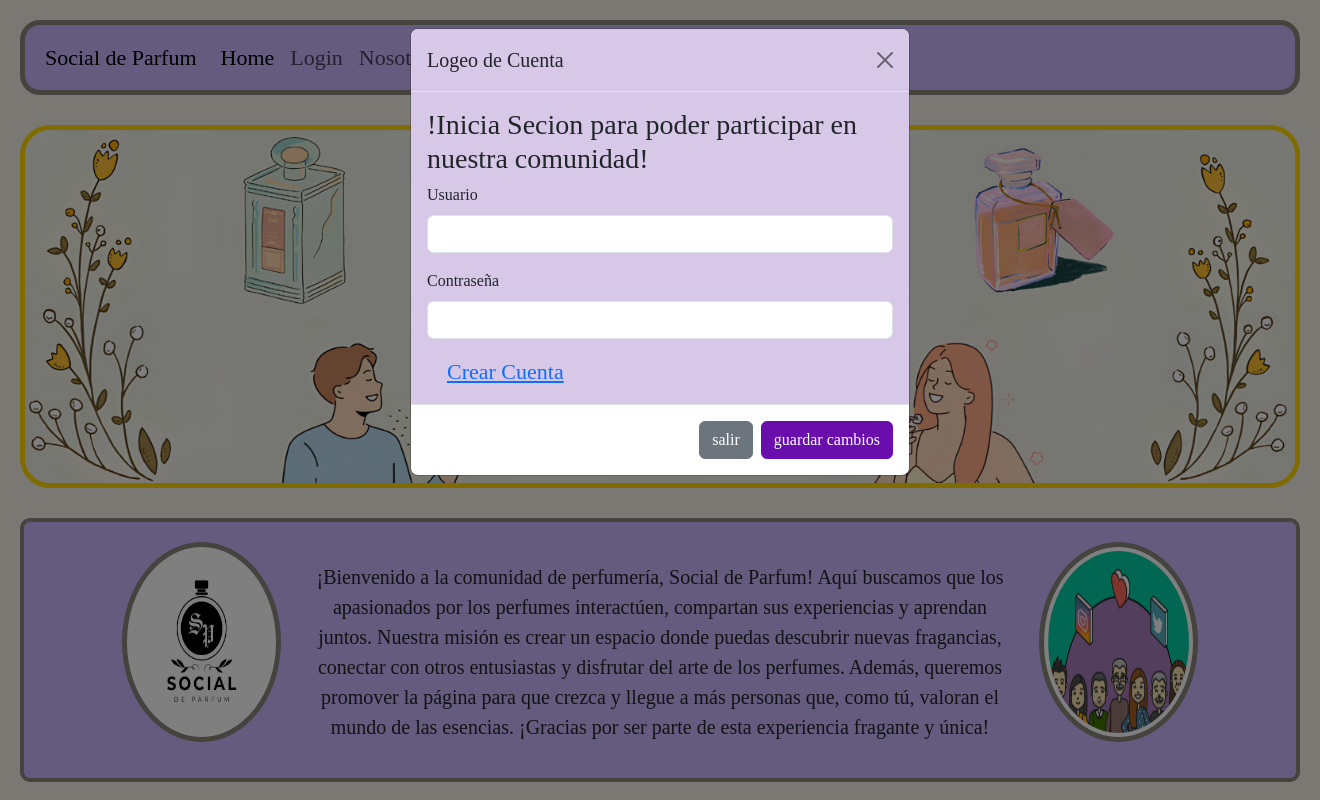
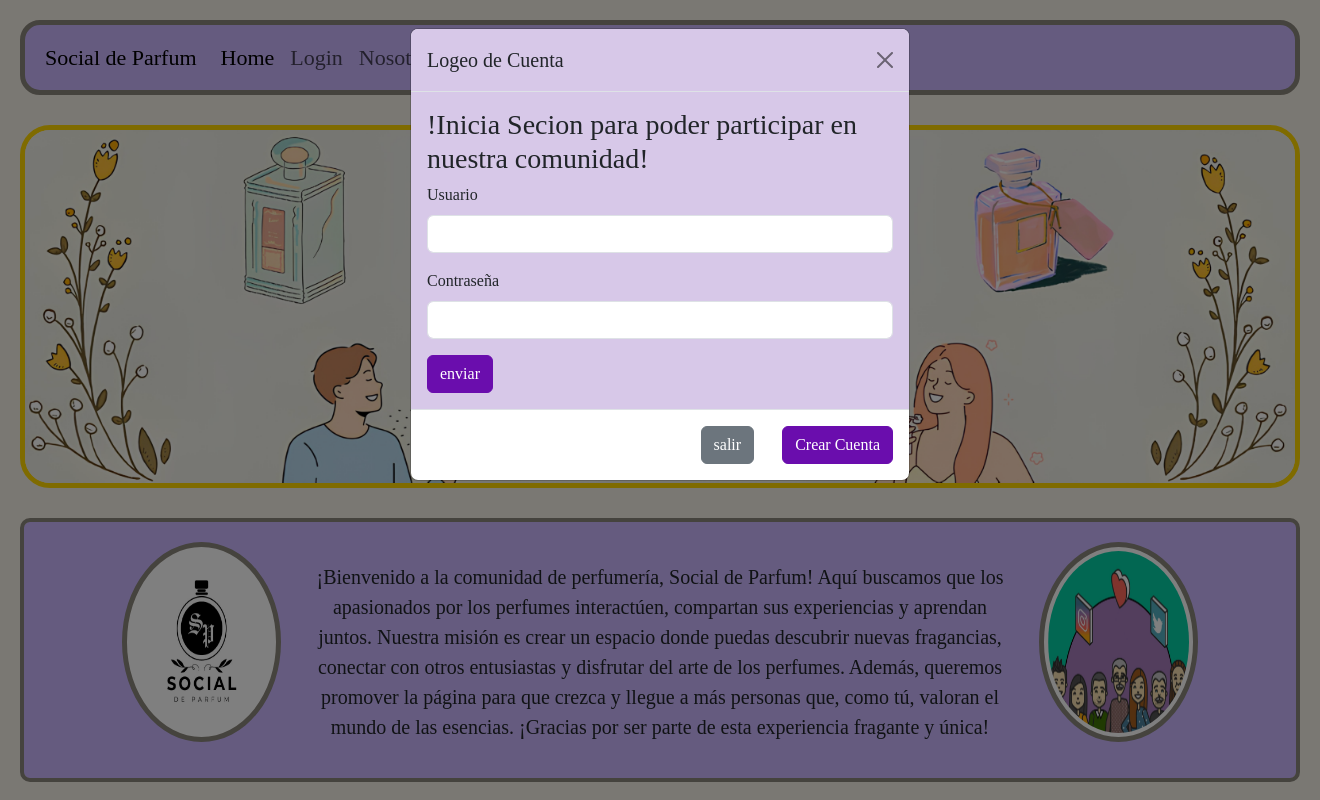
Before and after one commit to CamiloAlavrez21/paginaParfum, a PHP site: page /HTML/index.html in a window 1320 px wide, after a click on "Login". Run offline with PHP 8.4, Linux system fonts and the light colour scheme.

```diff
--- a/CSS/index.css
+++ b/CSS/index.css
@@ -29,9 +29,6 @@ body{
     background-color: #D7C8E8;
 }
 .modal-header {
-    background-color: #D7C8E8;
-}
-.modal-footer{
     background-color: #D7C8E8;
 }
 
--- a/HTML/index.html
+++ b/HTML/index.html
@@ -46,14 +46,13 @@
                                                         <label for="exampleInputPassword1" class="form-label">Contraseña</label>
                                                         <input type="password" class="form-control" id="exampleInputPassword1">
                                                     </div>
-
-                                                    <a href="http://127.0.0.1:5500/HTML/registro.html">Crear Cuenta</a>
+                                                    <button type="button" class="btn btn-primary">enviar</button>
                                                 </form>
                                             </div>
                                         </div>
                                         <div class="modal-footer">
                                             <button type="button" class="btn btn-secondary" data-bs-dismiss="modal">salir</button>
-                                            <button type="button" class="btn btn-primary">guardar cambios</button>
+                                            <a href="http://127.0.0.1:5500/HTML/registro.html"><button type="button" class="btn btn-primary">Crear Cuenta</button></a>
                                         </div>
                                     </div>
                                 </div>
```
